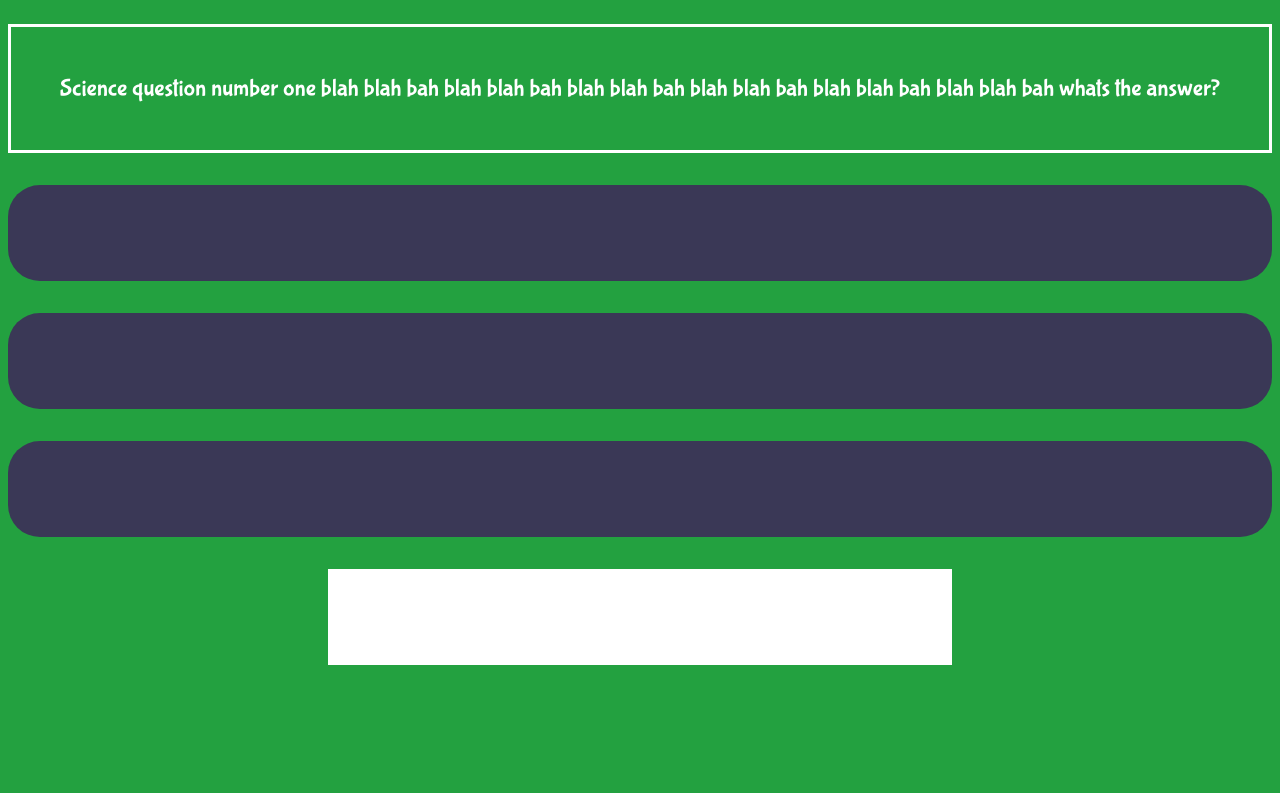
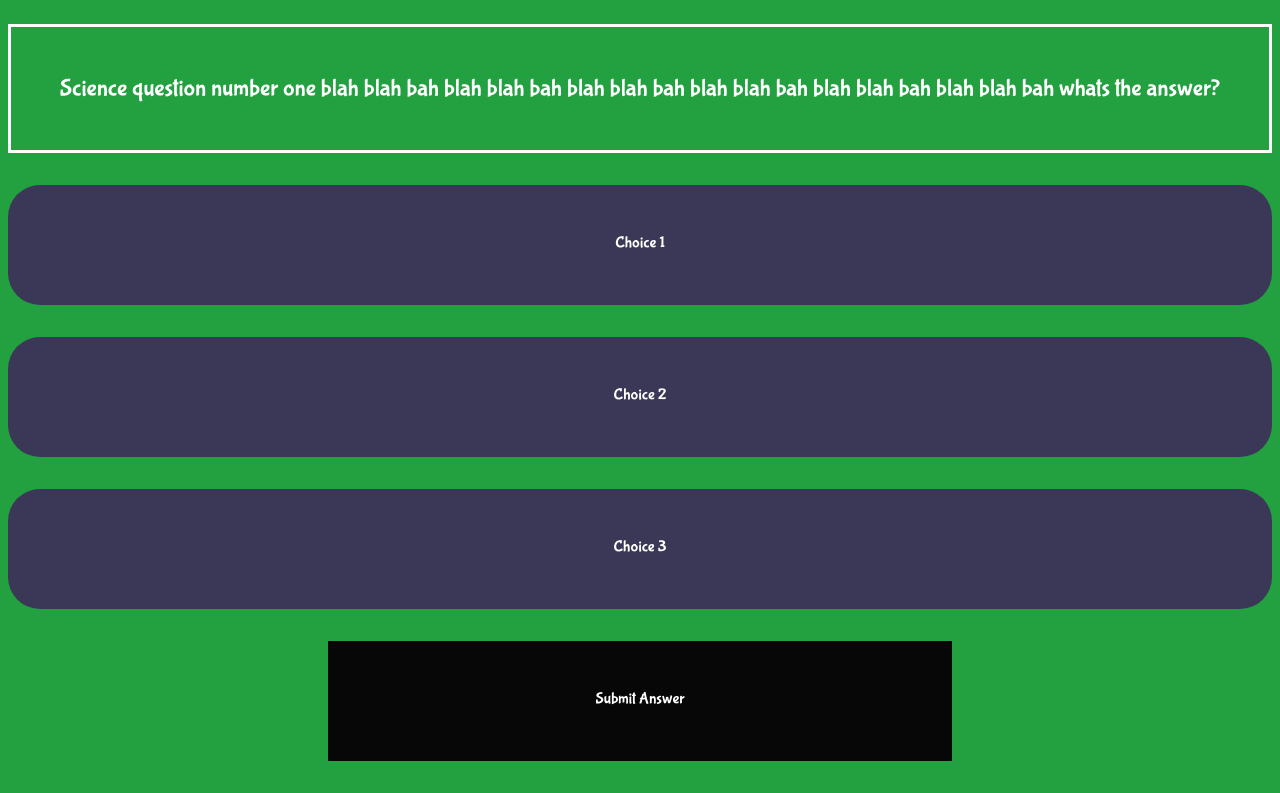
Before and after one commit to Aron-M/Quiz-Game, a plain HTML site: page quiz-page.html in a window 1280 px wide. Shown: the part 75-868 px from the top of the page. Before the commit the page ends 800 px from the top, so only its background shows below. Drawn offline with Linux system fonts and the light colour scheme; a web font is replaced by a local one.

Commit message:
creating and applying first JS code. Retrieving elements and IDs

```diff
--- a/assets/css/quiz-style.css
+++ b/assets/css/quiz-style.css
@@ -34,15 +34,22 @@ body {
  border: none;
  background-color: rgb(58, 56, 86);
  box-sizing: border-box;
- border-radius: 2rem;box-sizing: border-box;
- height: 12vh;
+ border-radius: 2rem;
+ height: 15vh;
  padding-top: 2rem;
  margin-top: 2rem;
+}
 
+.choice-text {
+    display: flex;
+    justify-content: center;
+    color: #fff;
+    font-family: 'Bubblegum sans', sans-serif;
+    margin-bottom: 3rem;
 }
 
 #button-4 {
-    background-color: rgb(255, 255, 255);
+    background-color: rgb(8, 7, 7);
     margin-left: 25vw;
     margin-right: 25vw;
     border-radius: 0;
--- a/assets/js/script.js
+++ b/assets/js/script.js
@@ -1 +1,3 @@
-console.log("Connected!")
+const question = document.getElementById('question-block');
+const choices = document.getElementsByClassName('choice-text');
+console.log(choices);
--- a/quiz-page.html
+++ b/quiz-page.html
@@ -17,12 +17,22 @@
         bah blah blah bah blah blah bah blah blah bah whats the answer?</span></div>
 </div>
 
-<div>
-        <li class="button-options" id="button-1"></li>
-        <li class="button-options" id="button-2"></li>
-        <li class="button-options" id="button-3"></li>
-        <li class="button-options" id="button-4"></li>
+<div class="choice-container">
+        <div class="button-options" id="button-1">
+            <p class = "choice-text" data-number="1">Choice 1</p>
+        </div>
+        <div class="button-options" id="button-2">
+            <p class = "choice-text" data-number="2">Choice 2</p>
+        </div>
+        <div class="button-options" id="button-3">
+            <p class = "choice-text" data-number="3">Choice 3</p>
+        </div>
+        <div class="button-options" id="button-4">
+            <p class = "choice-text" data-number="4">Submit Answer</p>
+        </div>
 </div>
 
+
+<script src="assets/js/script.js"></script>
 </body>
 </html>
```
Also changed, not shown: index.html (+1 -1 lines).
